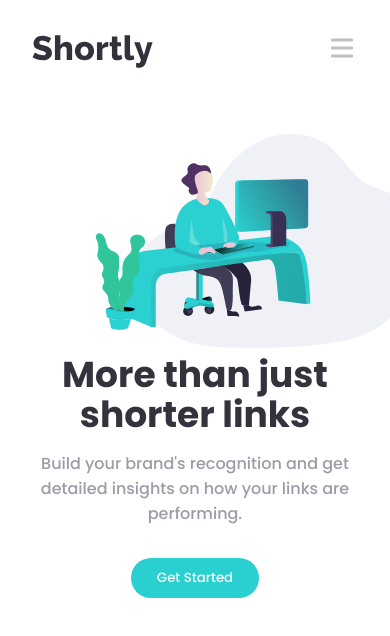
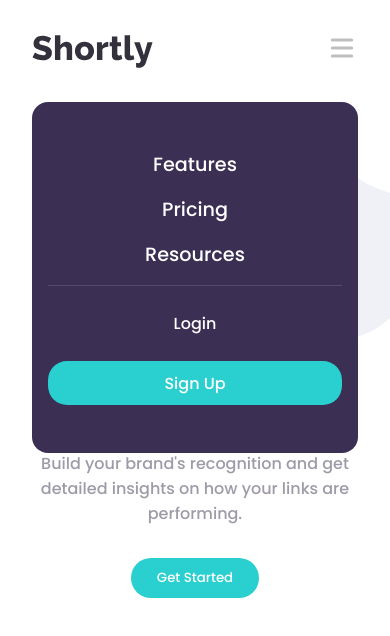
Before and after one commit to ArthurGehlen/urlShortener, a React (Vite) app: page / in a window 390 px wide. Both pictures are taken after a click on the button 342 px from the left and 51 px from the top of the page. Shown: the top 636 px of the page. Built offline with nearby package versions, Linux system fonts and the light colour scheme.

Commit message:
Finalizando o menu mobile e alterando os links do header.

```diff
--- a/src/App.css
+++ b/src/App.css
@@ -26,6 +26,7 @@
   border: none;
   background-color: hsl(180, 66%, 49%);
   color: white;
+  cursor: pointer;
 }
 
 .hero_img {
@@ -38,6 +39,47 @@
 
 .hero_img img {
   max-width: 100%;
+}
+
+.mobile_menu {
+  position: absolute;
+  left: 50%;
+  transform: translate(-50%);
+  z-index: 1;
+  background-color: hsl(257, 27%, 26%);
+  padding: 3rem 1rem;
+  border-radius: 1rem;
+  text-align: center;
+  width: calc(100% - 4rem);
+}
+
+.mobile_menu_links li:not(:first-child) {
+  margin-top: 1rem;
+}
+
+.mobile_menu_links li a {
+  color: white;
+  font-size: 1.2rem;
+}
+
+.line_divider_mobile_menu {
+  height: 0.1px;
+  width: 100%;
+  background-color: hsl(0, 0%, 75%);
+  opacity: 0.2;
+  margin: 1rem 0;
+}
+
+.account_area_mobile_menu {
+  display: flex;
+  flex-direction: column;
+  gap: 1rem;
+}
+
+.login_btn_mobile_menu,
+.signup_btn_mobile_menu {
+  color: white !important;
+  font-size: 1rem;
 }
 
 @media screen and (max-width: 618px) {
--- a/src/App.jsx
+++ b/src/App.jsx
@@ -1,5 +1,8 @@
 // Utils
 import "./App.css";
+
+// Hooks
+import { useState } from "react";
 
 // Images
 import hero_img from "./images/illustration-working.svg";
@@ -8,9 +11,35 @@ import hero_img from "./images/illustration-working.svg";
 import Header from "./components/Header";
 
 function App() {
+  const [mobileMenuOpen, setMobileMenuOpen] = useState(false);
+
   return (
     <>
-      <Header />
+      <Header handle_click={() => setMobileMenuOpen(!mobileMenuOpen)} />
+
+      {mobileMenuOpen && (
+        <div className="mobile_menu">
+          <ul className="mobile_menu_links">
+            <li>
+              <a href="#">Features</a>
+            </li>
+            <li>
+              <a href="#">Pricing</a>
+            </li>
+            <li>
+              <a href="#">Resources</a>
+            </li>
+          </ul>
+          <div className="line_divider_mobile_menu"></div>
+          <div className="account_area_mobile_menu">
+            <button className="login_btn login_btn_mobile_menu">Login</button>
+            <button className="signup_btn signup_btn_mobile_menu">
+              Sign Up
+            </button>
+          </div>
+        </div>
+      )}
+
       <div className="hero_container">
         <div className="hero_img">
           <img src={hero_img} alt="Working..." />
--- a/src/components/Header.css
+++ b/src/components/Header.css
@@ -28,16 +28,16 @@
 
 .login_btn,
 .signup_btn,
-.header_links li {
+.header_links li a {
   cursor: pointer;
 }
 
 .login_btn,
-.header_links li {
+.header_links li a {
   color: hsl(257, 7%, 63%);
 }
 
-.header_links li:hover {
+.header_links li a:hover {
   color: hsl(260, 8%, 14%);
 }
 
--- a/src/components/Header.jsx
+++ b/src/components/Header.jsx
@@ -5,22 +5,28 @@ import "./Header.css";
 import logo from "../images/logo.svg";
 import hamburguer_menu from "../images/bar.svg";
 
-const Header = () => {
+const Header = ({ handle_click }) => {
   return (
     <header className="page_header">
       <div className="header_main_area">
         <img src={logo} alt="Logo" />
         <ul className="header_links">
-          <li>Features</li>
-          <li>Pricing</li>
-          <li>Resources</li>
+          <li>
+            <a href="#">Features</a>
+          </li>
+          <li>
+            <a href="#">Pricing</a>
+          </li>
+          <li>
+            <a href="#">Resources</a>
+          </li>
         </ul>
       </div>
       <div className="header_account_area">
         <button className="login_btn">Login</button>
         <button className="signup_btn">Sign Up</button>
       </div>
-      <button className="mobile_hamburguer_menu">
+      <button className="mobile_hamburguer_menu" onClick={handle_click}>
         <img src={hamburguer_menu} alt="Menu" />
       </button>
     </header>
--- a/src/index.css
+++ b/src/index.css
@@ -19,3 +19,7 @@ ul {
 body {
   overflow-x: hidden; /* alerta de gambiarra :) */
 }
+
+a {
+  text-decoration: none;
+}
```
